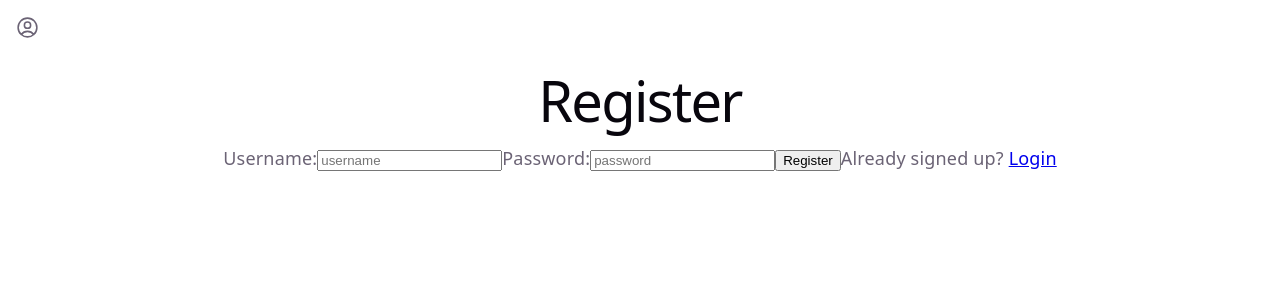
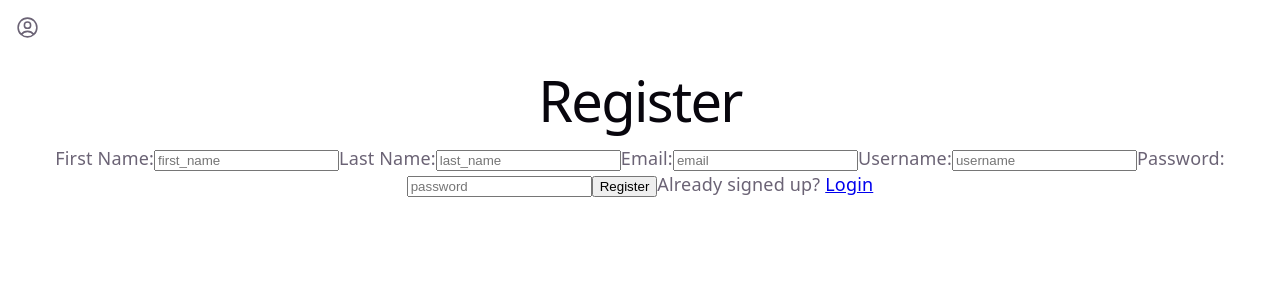
Before and after one commit to Tomerosh/map-link-front, a React (Vite) app: page /register in a window 1280 px wide. Shown: the top 300 px of the page. Built offline with nearby package versions, Linux system fonts and the light colour scheme; no server answers.

Commit message:
User register

```diff
--- a/src/api/auth.js
+++ b/src/api/auth.js
@@ -1,10 +1,7 @@
 import api from './client.js'
 
-export function register({ username, password, full_name }) {
-  return api.post('/api/v1/auth/register', {
-    username,
-    password
-  })
+export function register(payload) {
+  return api.post('/api/v1/auth/register', payload)
 }
 
 export function login(creds) {
--- a/src/context/AuthContext.jsx
+++ b/src/context/AuthContext.jsx
@@ -34,7 +34,7 @@ export function AuthProvider({ children }) {
         // alert('Username or Password are incorrect!')
     }
 
-    const registerUser = async  (payload) => {
+    const registerUser = async (payload) => {
         const data = await authApi.register(payload)
         setUser(data.user)
         return data.user
--- a/src/pages/user/Register.jsx
+++ b/src/pages/user/Register.jsx
@@ -1,22 +1,38 @@
 import { Link } from "react-router-dom"
 import useAuth from "../../context/AuthContext"
+import { useEffect } from "react"
 
 export default function Register() {
-    const { registerUser } = useAuth()
+    const { user, registerUser } = useAuth()
     function handleSubmit(e) {
         e.preventDefault()
-        const username = e.target[0].value
-        const password = e.target[1].value
-        if (username && password) {
-            registerUser(username, password)
+        const data = {}
+        for (let field of e.target){
+            if (field.name) {
+                data[field.name] = field.value
+            }
         }
+        registerUser(data)
+        // if (username && password) {
+        //     registerUser(username, password)
+        // }
     }
-
+    useEffect(() => {
+        if (user) {
+            navigate('/')
+        }
+    })
     return (
         <div className="center">
 
         <form className="login-form" onSubmit={handleSubmit}>
             <h1>Register</h1>
+            <label className="form-label" htmlFor="first_name">First Name:</label>
+            <input className="form-input" name='first_name' type="text" placeholder="first_name"/>
+            <label className="form-label" htmlFor="last_name">Last Name:</label>
+            <input className="form-input" name='last_name' type="text" placeholder="last_name"/>
+            <label className="form-label" htmlFor="email">Email:</label>
+            <input className="form-input" name='email' type="email" placeholder="email"/>
             <label className="form-label" htmlFor="username">Username:</label>
             <input className="form-input" name='username' type="text" placeholder="username"/>
             <label className="form-label" htmlFor="password">Password:</label>
```
